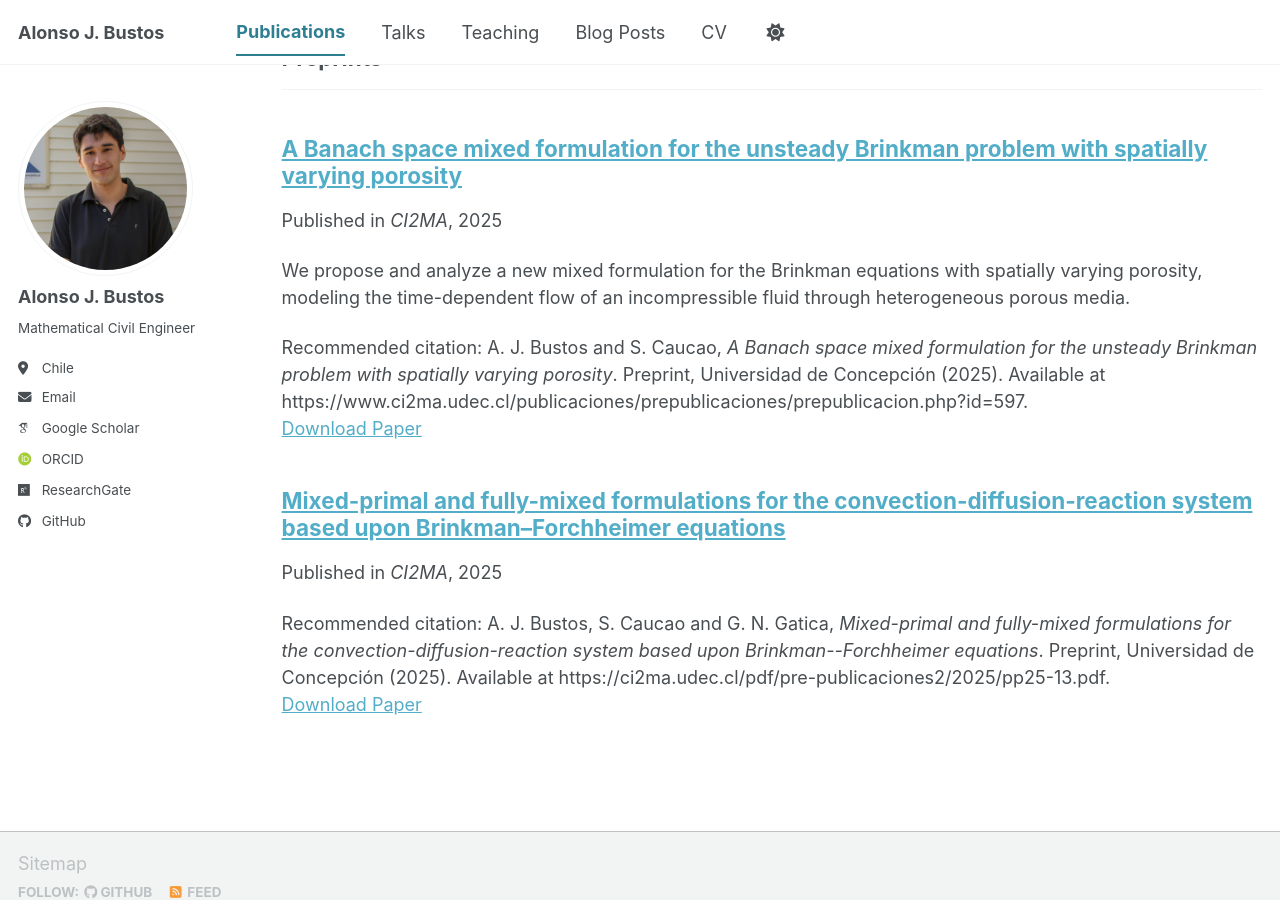
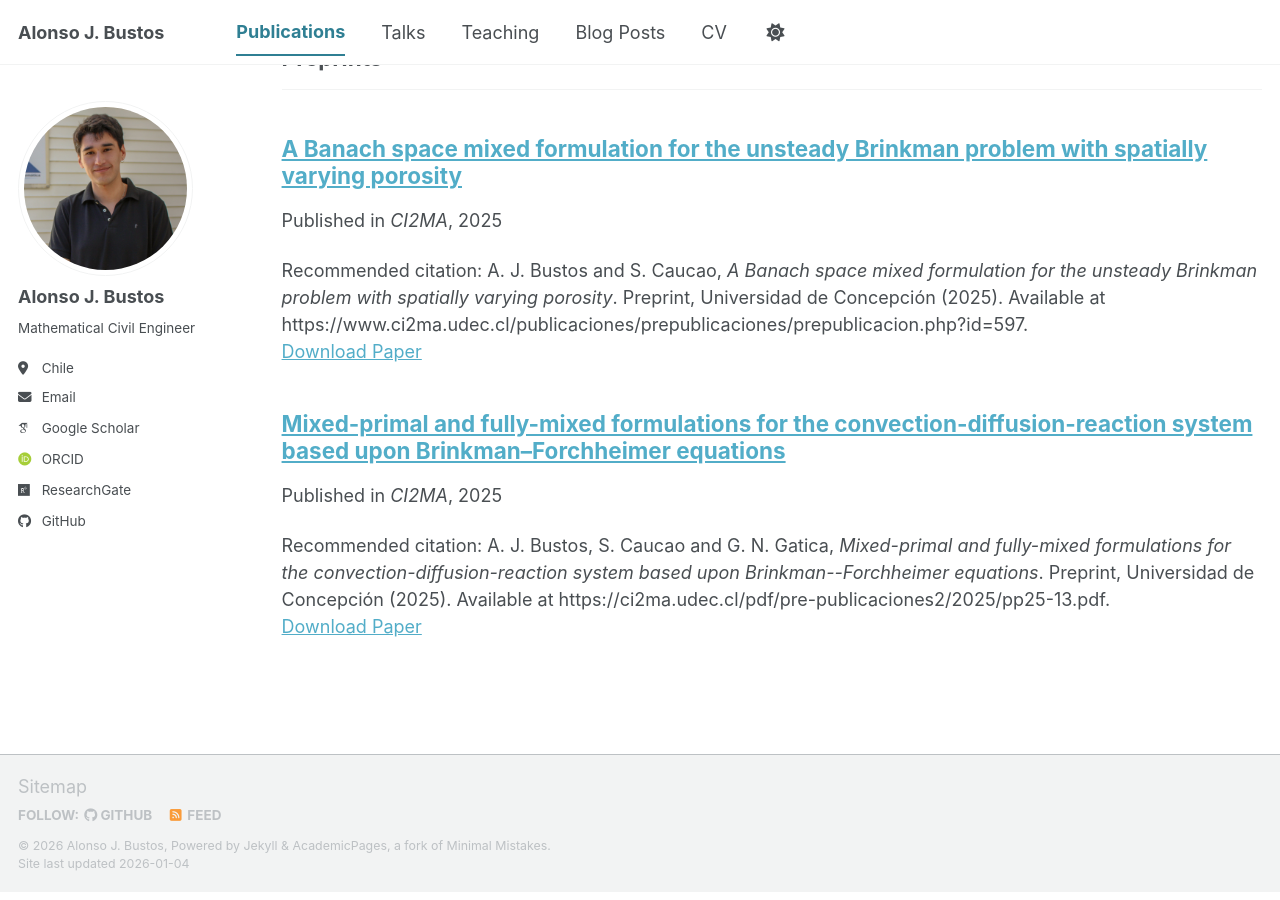
Before and after one commit to alonsojbustos/alonsojbustos.github.io, a Jekyll site: the page built from _pages/publications.html, in a window 1280 px wide and 900 px high, scrolled down 538 px. Built offline with Jekyll 4.4.1, drawn with Linux system fonts in a browser that asks for light colours; some web fonts are replaced; a script bundle is joined from its source files by our own code; library files that are not in the unit come from our copies.

Commit message:
Update 2025-3-Unsteady-Brinkman.md

```diff
--- a/_publications/2025-3-Unsteady-Brinkman.md
+++ b/_publications/2025-3-Unsteady-Brinkman.md
@@ -3,7 +3,7 @@ title: "A Banach space mixed formulation for the unsteady Brinkman problem with
 collection: publications
 category: preprints
 permalink: /publication/unsteady-Brinkman
-excerpt: "We propose and analyze a new mixed formulation for the Brinkman equations with spatially varying porosity, modeling the time-dependent flow of an incompressible fluid through heterogeneous porous media."
+excerpt: ""
 date: 2025-01-03
 venue: "CI2MA"
 paperurl: "https://www.ci2ma.udec.cl/publicaciones/prepublicaciones/prepublicacion.php?id=597"
```
